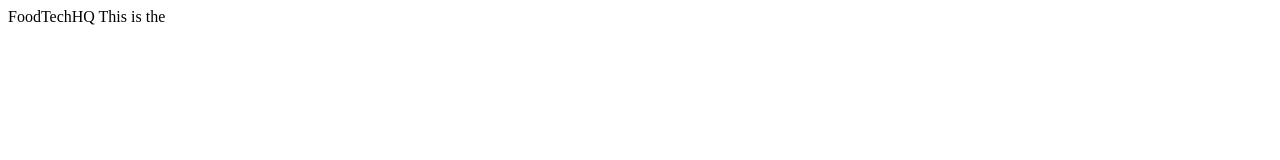
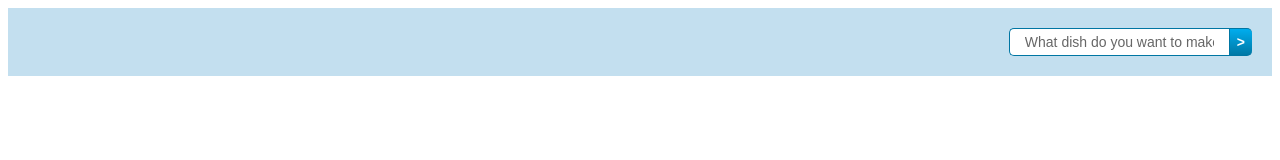
Before and after one commit to abhargv3/FoodTech, a plain HTML site: page index.html in a window 1280 px wide. Drawn offline with Linux system fonts and the light colour scheme.

Commit message:
index.html setup1

```diff
--- a/index.html
+++ b/index.html
@@ -1,9 +1,82 @@
 <!DOCTYPE html>
 <html>
-  <head>
-    FoodTechHQ
-  </head>
-  <body>
-    This is the
-  </body>
+<head>
+<title>FoodTechHQ</title>
+<meta name="ROBOTS" content="NOINDEX, NOFOLLOW" />
+<!-- JAVASCRIPT to clear search text when the field is clicked -->
+<script type="text/javascript">
+window.onload = function(){
+	//Get submit button
+	var submitbutton = document.getElementById("tfq");
+	//Add listener to submit button
+	if(submitbutton.addEventListener){
+		submitbutton.addEventListener("click", function() {
+			if (submitbutton.value == 'What dish do you want to make today?'){//Customize this text string to whatever you want
+				submitbutton.value = '';
+			}
+		});
+	}
+}
+</script>
+<!-- CSS styles for standard search box with placeholder text-->
+<style type="text/css">
+	#tfheader{
+		background-color:#c3dfef;
+	}
+	#tfnewsearch{
+		float:right;
+		padding:20px;
+	}
+	.tftextinput2{
+		margin: 0;
+		padding: 5px 15px;
+		font-family: Arial, Helvetica, sans-serif;
+		font-size:14px;
+		color:#666;
+		border:1px solid #0076a3; border-right:0px;
+		border-top-left-radius: 5px 5px;
+		border-bottom-left-radius: 5px 5px;
+	}
+	.tfbutton2 {
+		margin: 0;
+		padding: 5px 7px;
+		font-family: Arial, Helvetica, sans-serif;
+		font-size:14px;
+		font-weight:bold;
+		outline: none;
+		cursor: pointer;
+		text-align: center;
+		text-decoration: none;
+		color: #ffffff;
+		border: solid 1px #0076a3; border-right:0px;
+		background: #0095cd;
+		background: -webkit-gradient(linear, left top, left bottom, from(#00adee), to(#0078a5));
+		background: -moz-linear-gradient(top,  #00adee,  #0078a5);
+		border-top-right-radius: 5px 5px;
+		border-bottom-right-radius: 5px 5px;
+	}
+	.tfbutton2:hover {
+		text-decoration: none;
+		background: #007ead;
+		background: -webkit-gradient(linear, left top, left bottom, from(#0095cc), to(#00678e));
+		background: -moz-linear-gradient(top,  #0095cc,  #00678e);
+	}
+	/* Fixes submit button height problem in Firefox */
+	.tfbutton2::-moz-focus-inner {
+	  border: 0;
+	}
+	.tfclear{
+		clear:both;
+	}
+</style>
+</head>
+<body>
+	<!-- HTML for SEARCH BAR -->
+	<div id="tfheader">
+		<form id="tfnewsearch" method="get" action="http://www.google.com">
+		        <input type="text" id="tfq" class="tftextinput2" name="q" size="21" maxlength="120" value="What dish do you want to make today?"><input type="submit" value=">" class="tfbutton2">
+		</form>
+		<div class="tfclear"></div>
+	</div>
+</body>
 </html>
```
Also changed, not shown: 1 other file.
